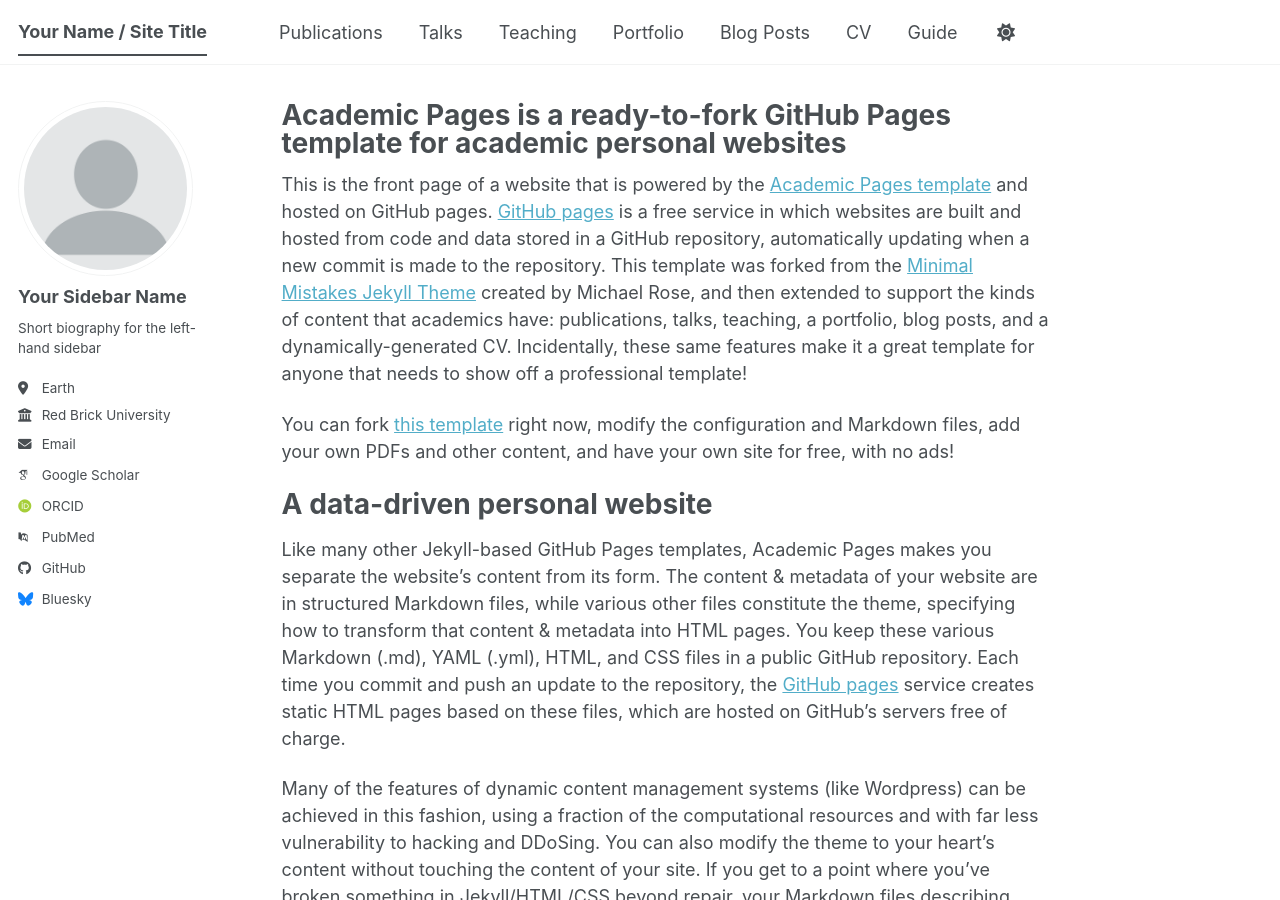
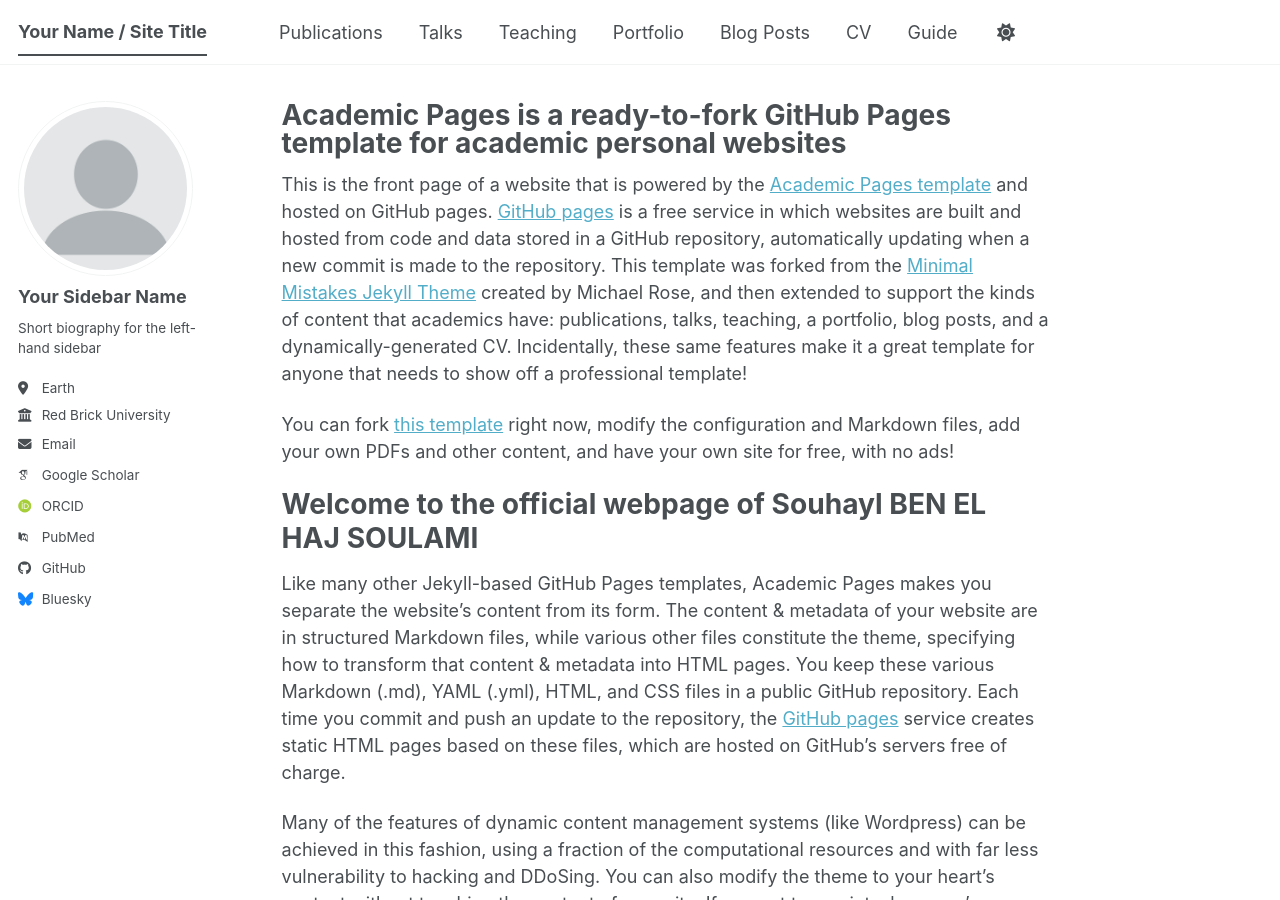
Before and after one commit to souhaylsoulami/souhaylsoulami.github.io, a Jekyll site: the page built from _pages/about.md, in a window 1280 px wide and 900 px high. Built offline with Jekyll 4.4.1, drawn with Linux system fonts in a browser that asks for light colours; some web fonts are replaced; a script bundle is joined from its source files by our own code; library files that are not in the unit come from our copies.

Commit message:
Update about.md

```diff
--- a/_pages/about.md
+++ b/_pages/about.md
@@ -11,7 +11,7 @@
 
  You can fork [this template](https://github.com/academicpages/academicpages.github.io) right now, modify the configuration and Markdown files, add your own PDFs and other content, and have your own site for free, with no ads!
 
-A data-driven personal website
+Welcome to the official webpage of Souhayl BEN EL HAJ SOULAMI
 ======
 Like many other Jekyll-based GitHub Pages templates, Academic Pages makes you separate the website's content from its form. The content & metadata of your website are in structured Markdown files, while various other files constitute the theme, specifying how to transform that content & metadata into HTML pages. You keep these various Markdown (.md), YAML (.yml), HTML, and CSS files in a public GitHub repository. Each time you commit and push an update to the repository, the [GitHub pages](https://pages.github.com/) service creates static HTML pages based on these files, which are hosted on GitHub's servers free of charge.
 
```
